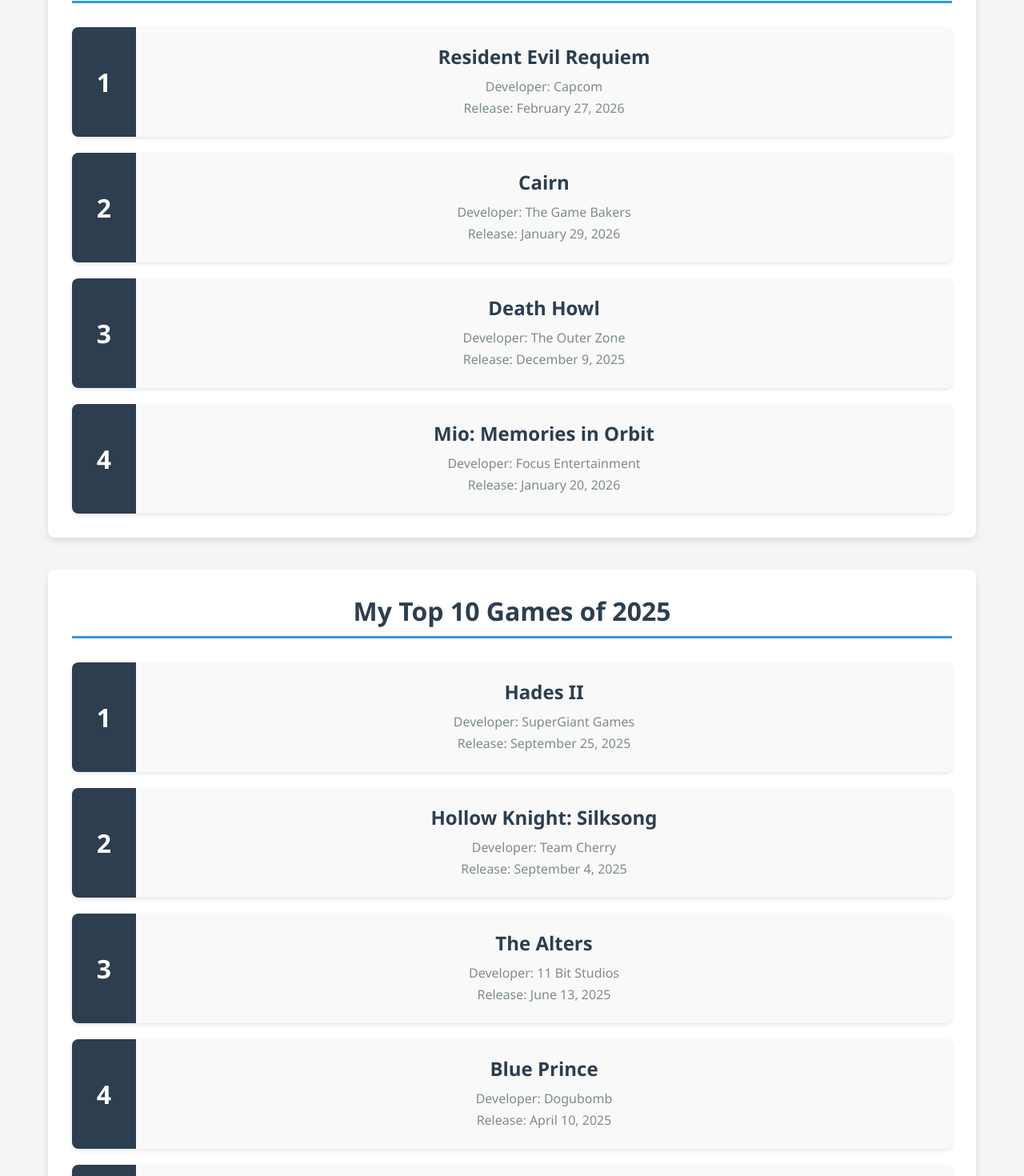
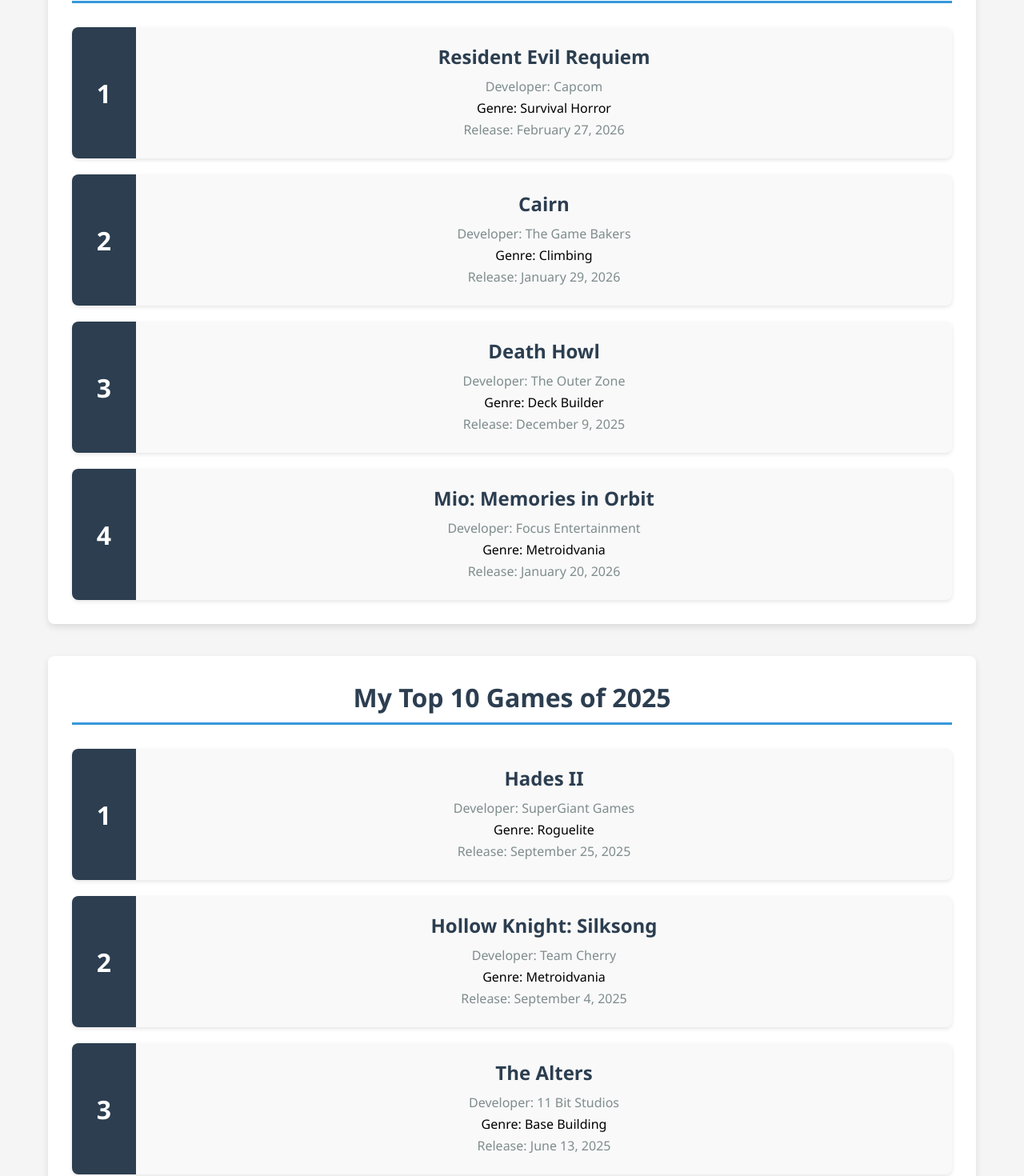
Before and after one commit to bladeyeight/only-sams, a React (Create React App) app in the folder only-sams-frontend/: page / in a window 1280 px wide. Shown: the part 740-2210 px from the top of the page at 80% size. Built offline with nearby package versions, Linux system fonts and the light colour scheme; no server answers.

Commit message:
added genre field to home component

```diff
--- a/only-sams-frontend/src/components/Home.tsx
+++ b/only-sams-frontend/src/components/Home.tsx
@@ -42,6 +42,7 @@
       id: 1,
       title: "Resident Evil Requiem",
       developer: "Capcom",
+      genre: "Survival Horror",
       releaseDate: "February 27, 2026",
       reviewId: "69a84cf3d1f40d3955fa06e5" // Hardcoded ObjectId for this game's review
     },
@@ -49,6 +50,7 @@
       id: 2,
       title: "Cairn",
       developer: "The Game Bakers",
+      genre: "Climbing",
       releaseDate: "January 29, 2026",
       reviewId: "698b8845bf488a3c753905d5" // Hardcoded ObjectId for this game's review
     },
@@ -56,6 +58,7 @@
       id: 3,
       title: "Death Howl",
       developer: "The Outer Zone",
+      genre: "Deck Builder",
       releaseDate: "December 9, 2025",
       reviewId: "697b965a9f0e3f9210e2518d" // Hardcoded ObjectId for this game's review
     },
@@ -63,6 +66,7 @@
       id: 4,
       title: "Mio: Memories in Orbit",
       developer: "Focus Entertainment",
+      genre: "Metroidvania",
       releaseDate: "January 20, 2026",
       reviewId: "69811718fb9df5b7c1fc534e" // Hardcoded ObjectId for this game's review
     }
@@ -73,6 +77,7 @@
       id: 1,
       title: "Hades II",
       developer: "SuperGiant Games",
+      genre: "Roguelite",
       releaseDate: "September 25, 2025",
       reviewId: "695c327374f0fe96f499c394" // Hardcoded ObjectId for this game's review
     },
@@ -80,6 +85,7 @@
       id: 2,
       title: "Hollow Knight: Silksong",
       developer: "Team Cherry",
+      genre: "Metroidvania",
       releaseDate: "September 4, 2025",
       reviewId: "68dc3dda64e92e2b26d5c6c6" // Hardcoded ObjectId for this game's review
     },
@@ -87,6 +93,7 @@
       id: 3,
       title: "The Alters",
       developer: "11 Bit Studios",
+      genre: "Base Building",
       releaseDate: "June 13, 2025",
       reviewId: "685d5574699ec890abe5cbea" // Hardcoded ObjectId for this game's review
     },
@@ -94,6 +101,7 @@
       id: 4,
       title: "Blue Prince",
       developer: "Dogubomb",
+      genre: "Puzzle",
       releaseDate: "April 10, 2025",
       reviewId: "68b7403c50fb3bcd5796ec85" // Hardcoded ObjectId for this game's review
     },
@@ -101,6 +109,7 @@
       id: 5,
       title: "Atomfall",
       developer: "Rebellion Developments",
+      genre: "Survival Horror",
       releaseDate: "March 27, 2025",
       reviewId: "6807ae9fb72d175f0c4a6165" // Hardcoded ObjectId for this game's review
     },
@@ -108,6 +117,7 @@
       id: 6,
       title: "Blade Chimera",
       developer: "Team Ladybug",
+      genre: "Metroidvania",
       releaseDate: "January 16, 2025",
       reviewId: "68220b014505828405783563" // Hardcoded ObjectId for this game's review
     },
@@ -115,6 +125,7 @@
       id: 7,
       title: "Elden Ring: Nightreign",
       developer: "From Software",
+      genre: "Soulslike",
       releaseDate: "May 30, 2025",
       reviewId: "688bb5c268f649b375208fd7" // Hardcoded ObjectId for this game's review
     },
@@ -122,6 +133,7 @@
       id: 8,
       title: "Skin Deep",
       developer: "Blendo Studios",
+      genre: "Immersive Sim",
       releaseDate: "April 30, 2025",
       reviewId: "6866c8a7041c5bcf54e19267" // Hardcoded ObjectId for this game's review
     },
@@ -129,6 +141,7 @@
       id: 9,
       title: "Donkey Kong Bananza",
       developer: "Nintendo",
+      genre: "Platformer",
       releaseDate: "July 17, 2025",
       reviewId: "68b8581055e04f87bc85f0a2" // Hardcoded ObjectId for this game's review
     },
@@ -136,6 +149,7 @@
       id: 10,
       title: "Citizen Sleeper 2: Starward Vector",
       developer: "Jump Over The Age",
+      genre: "Graphic Novel",
       releaseDate: "January 31, 2025",
       reviewId: "68221a6199f049d81edc570c" // Hardcoded ObjectId for this game's review
     }
@@ -186,6 +200,7 @@
                   <div className="game-info">
                     <h3>{game.title}</h3>
                     <p className="game-developer">Developer: {game.developer}</p>
+                    <p className="game-genre">Genre: {game.genre}</p>
                     <p className="game-release">Release: {game.releaseDate}</p>
                   </div>
                 </div>
@@ -204,6 +219,7 @@
                   <div className="game-info">
                     <h3>{game.title}</h3>
                     <p className="game-developer">Developer: {game.developer}</p>
+                    <p className="game-genre">Genre: {game.genre}</p>
                     <p className="game-release">Release: {game.releaseDate}</p>
                   </div>
                 </div>
```
